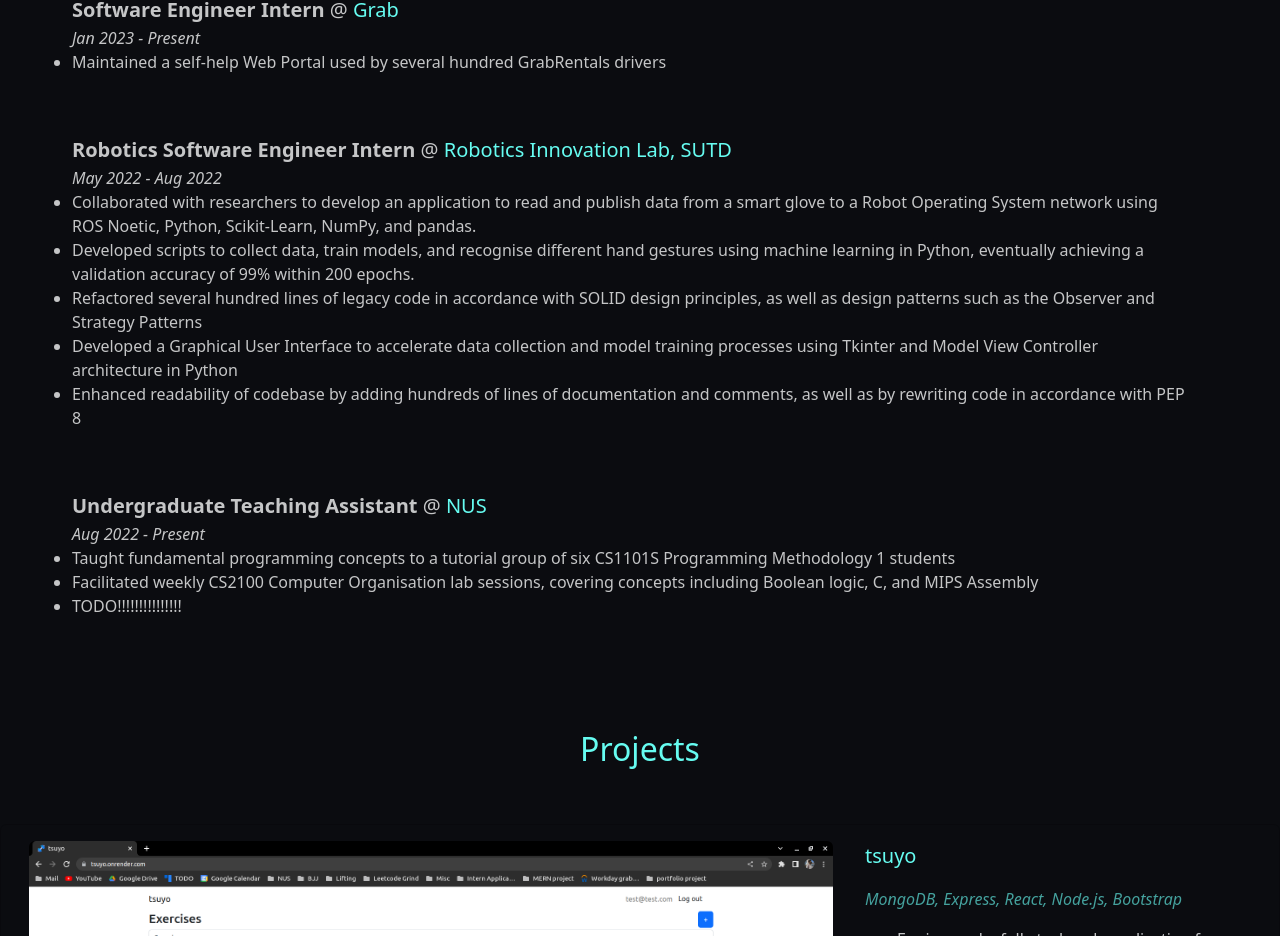
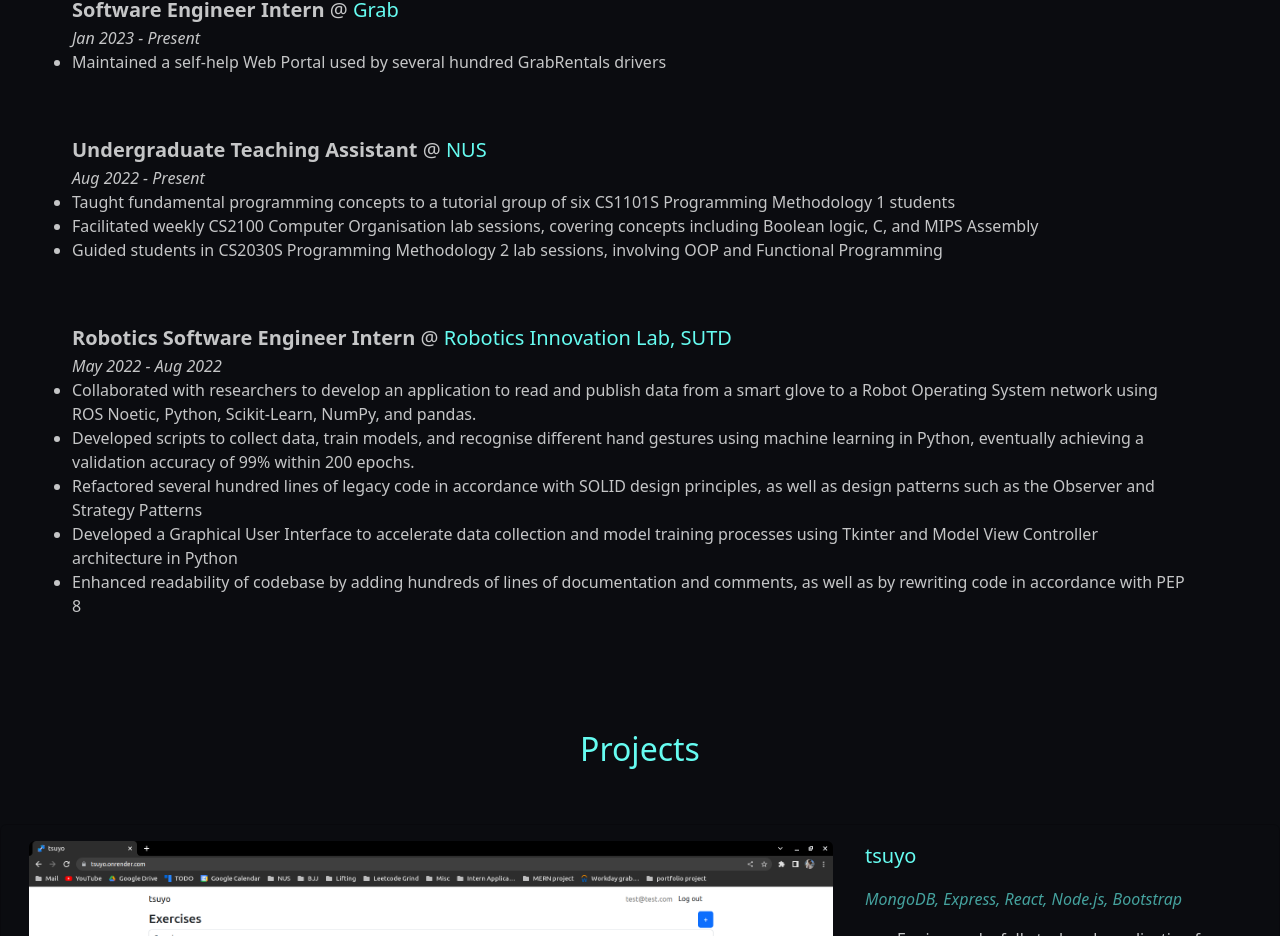
Before and after one commit to wrewsama/portfolio, a React (Create React App) app: page / in a window 1280 px wide. Shown: the part 820-1756 px from the top of the page. Built offline with nearby package versions, Linux system fonts and the light colour scheme.

Commit message:
edit TA section

```diff
--- a/src/components/experience.js
+++ b/src/components/experience.js
@@ -14,6 +14,13 @@
                                 date="Jan 2023 - Present"
                                 bulletPoints={["Maintained a self-help Web Portal used by several hundred GrabRentals drivers"]}/>
 
+                <ExperienceItem jobTitle="Undergraduate Teaching Assistant"
+                                company="NUS"
+                                date="Aug 2022 - Present"
+                                bulletPoints={["Taught fundamental programming concepts to a tutorial group of six CS1101S Programming Methodology 1 students",
+                                               "Facilitated weekly CS2100 Computer Organisation lab sessions, covering concepts including Boolean logic, C, and MIPS Assembly",
+                                               "Guided students in CS2030S Programming Methodology 2 lab sessions, involving OOP and Functional Programming"]}/>
+
                 <ExperienceItem jobTitle="Robotics Software Engineer Intern"
                                 company="Robotics Innovation Lab, SUTD"
                                 date="May 2022 - Aug 2022"
@@ -23,12 +30,7 @@
                                                "Developed a Graphical User Interface to accelerate data collection and model training processes using Tkinter and Model View Controller architecture in Python",
                                                "Enhanced readability of codebase by adding hundreds of lines of documentation and comments, as well as by rewriting code in accordance with PEP 8"]}/>
 
-                <ExperienceItem jobTitle="Undergraduate Teaching Assistant"
-                                company="NUS"
-                                date="Aug 2022 - Present"
-                                bulletPoints={["Taught fundamental programming concepts to a tutorial group of six CS1101S Programming Methodology 1 students",
-                                               "Facilitated weekly CS2100 Computer Organisation lab sessions, covering concepts including Boolean logic, C, and MIPS Assembly",
-                                               "TODO!!!!!!!!!!!!!!!"]}/>
+
             </div>
         </div>
     )
```
